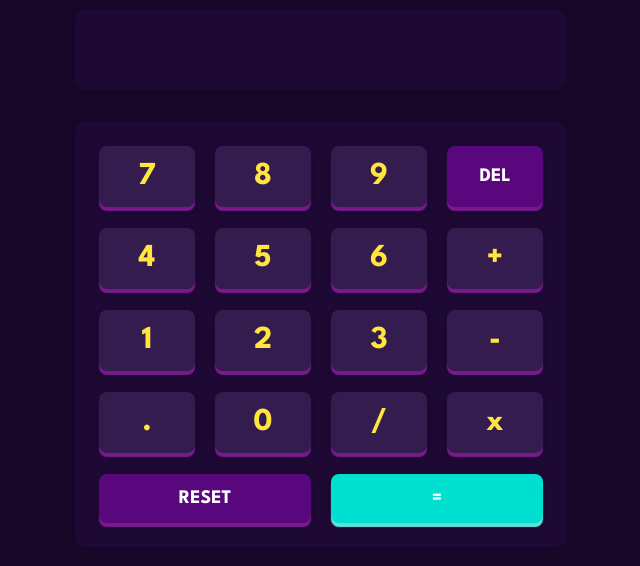
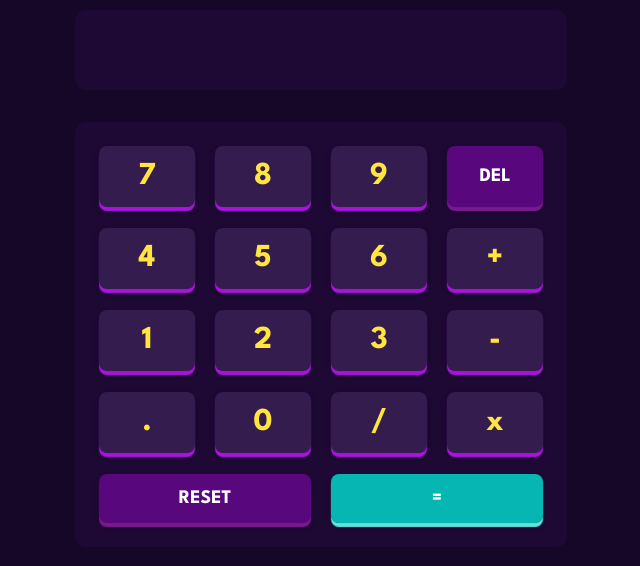
Before and after one commit to vintech05/calculator-app, a plain HTML site: page index.html in a window 1280 px wide. Shown: the part 152-718 px from the top of the page, without its empty margins (319-959 px from the left). Drawn offline with Linux system fonts and the light colour scheme.

Commit message:
removed unused style & changed color opacity

```diff
--- a/style.css
+++ b/style.css
@@ -70,10 +70,9 @@
 
   --_key-background: hsl(281, 89%, 26%);
   --key-shadow: hsl(285, 91%, 52%);
-  --equal-key-background: hsl(176, 100%, 44%);
+  --equal-key-background: hsla(176, 100%, 44%, 0.805);
   --equal-key-shadow: hsl(177, 92%, 70%);
   --key-background: hsl(268, 47%, 21%);
-  --key-shadow: hsl(290, 70%, 36%);
 
   /* texts */
 
```
